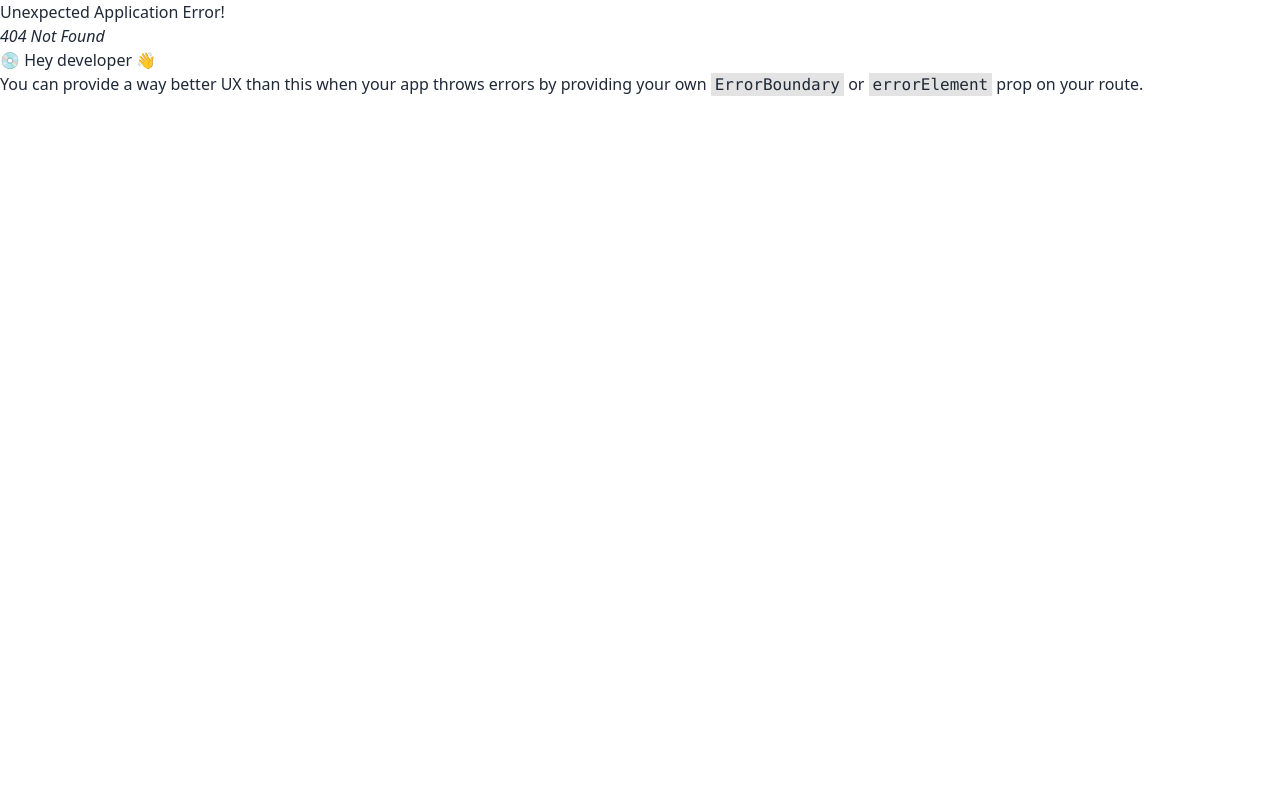
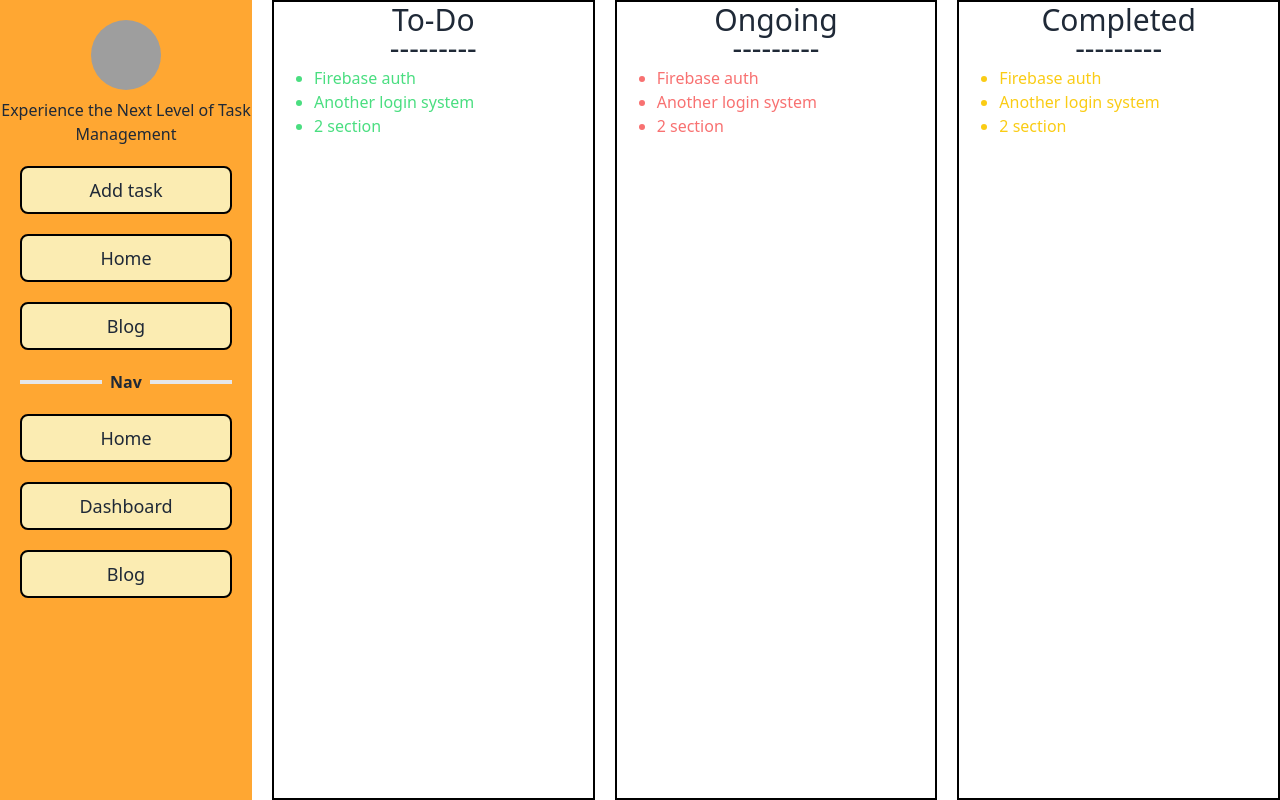
Before and after one commit to taiatulislam/organizer-client, a React (Vite) app: page /dashboard in a window 1280 px wide. Before the commit this address had no page. Built offline with nearby package versions, Linux system fonts and the light colour scheme; grey boxes are pictures that could not be loaded.

Commit message:
dashboard partially added

```diff
--- a/src/assets/layout/Main.jsx
+++ b/src/assets/layout/Main.jsx
@@ -1,14 +1,10 @@
 import { Outlet } from "react-router-dom";
-import Navbar from "../../sharedComponent/Navbar";
 
 const Main = () => {
     return (
         <div>
-            <Navbar></Navbar>
-            <div className="max-w-7xl mx-auto">
-                <Outlet></Outlet>
-            </div>
-        </div>
+            <Outlet></Outlet>
+        </div >
     );
 };
 
--- /dev/null
+++ b/src/pages/Dashboard/Dashboard.jsx
@@ -0,0 +1,82 @@
+import { Link } from "react-router-dom";
+
+const Dashboard = () => {
+    return (
+        <div>
+            <div className="flex gap-5">
+                <div className="w-1/5 h-screen sticky bg-[#FFA732]">
+                    <div className="mt-5 grid">
+                        <img src="https://i.ibb.co/Y7M1SwN/logo.png" alt="logo" className="w-[70px] h-[70px] rounded-full mx-auto" />
+                        <p className="text-center mt-2">Experience the Next Level of Task Management</p>
+                    </div>
+                    <div className="grid mt-5 gap-5 text-center px-5">
+                        <Link>
+                            <div className="border-2 border-black rounded-lg bg-[#FBECB2]">
+                                <p className="text-lg font-medium py-2">Add task</p>
+                            </div>
+                        </Link>
+                        <div className="border-2 border-black rounded-lg bg-[#FBECB2]">
+                            <p className="text-lg font-medium py-2">Home</p>
+                        </div>
+                        <div className="border-2 border-black rounded-lg bg-[#FBECB2]">
+                            <p className="text-lg font-medium py-2">Blog</p>
+                        </div>
+                    </div>
+                    <div className="flex gap-2 items-center my-5">
+                        <hr className="border-2 w-1/2 ml-5"></hr>
+                        <p className="text-md font-semibold">Nav</p>
+                        <hr className="border-2 w-1/2 mr-5"></hr>
+                    </div>
+                    <div className="grid gap-5 text-center px-5">
+                        <Link to="/">
+                            <div className="border-2 border-black rounded-lg bg-[#FBECB2]">
+                                <p className="text-lg font-medium py-2">Home</p>
+                            </div>
+                        </Link>
+                        <Link to="/dashboard">
+                            <div className="border-2 border-black rounded-lg bg-[#FBECB2]">
+                                <p className="text-lg font-medium py-2">Dashboard</p>
+                            </div>
+                        </Link>
+                        <div className="border-2 border-black rounded-lg bg-[#FBECB2]">
+                            <p className="text-lg font-medium py-2">Blog</p>
+                        </div>
+                    </div>
+                </div>
+                <div className="w-4/5">
+                    <div className="grid grid-cols-3 gap-5">
+                        <div className="h-screen border-2 border-black">
+                            <h2 className="text-3xl text-center">To-Do</h2>
+                            <p className="text-center -mt-2 text-3xl">---------</p>
+                            <ul className="list-disc pl-10">
+                                <li className="text-green-400">Firebase auth</li>
+                                <li className="text-green-400">Another login system</li>
+                                <li className="text-green-400">2 section</li>
+                            </ul>
+                        </div>
+                        <div className="h-screen border-2 border-black">
+                            <h2 className="text-3xl text-center">Ongoing</h2>
+                            <p className="text-center -mt-2 text-3xl">---------</p>
+                            <ul className="list-disc pl-10">
+                                <li className="text-red-400">Firebase auth</li>
+                                <li className="text-red-400">Another login system</li>
+                                <li className="text-red-400">2 section</li>
+                            </ul>
+                        </div>
+                        <div className="h-screen border-2 border-black">
+                            <h2 className="text-3xl text-center">Completed</h2>
+                            <p className="text-center -mt-2 text-3xl">---------</p>
+                            <ul className="list-disc pl-10">
+                                <li className="text-yellow-400">Firebase auth</li>
+                                <li className="text-yellow-400">Another login system</li>
+                                <li className="text-yellow-400">2 section</li>
+                            </ul>
+                        </div>
+                    </div>
+                </div>
+            </div>
+        </div>
+    );
+};
+
+export default Dashboard;
--- a/src/pages/Home/Banner.jsx
+++ b/src/pages/Home/Banner.jsx
@@ -1,3 +1,4 @@
+import { Link } from "react-router-dom";
 
 const Banner = () => {
     return (
@@ -7,7 +8,7 @@ const Banner = () => {
                     <div className="max-w-2xl p-5">
                         <h1 className="mb-5 text-5xl font-bold">Experience the Next Level of Task Management</h1>
                         <p className="mb-5 text-lg pr-[50px] text-justify">Welcome to Organizer, where seamless productivity meets effortless organization. Tired of juggling multiple tasks and deadlines? Our intuitive task management solution is designed to empower you, allowing you to reclaim control of your schedule with unparalleled ease. Streamline your workflow, prioritize tasks efficiently, and witness the transformation of your work life.</p>
-                        <button className="btn btn-primary">Let&apos;s Explore</button>
+                        <Link to="/login" className="btn btn-primary text-md text-white">Let&apos;s Explore</Link>
                     </div>
                 </div>
             </div>
--- a/src/pages/Home/Home.jsx
+++ b/src/pages/Home/Home.jsx
@@ -1,8 +1,10 @@
+import Navbar from "../../sharedComponent/Navbar";
 import Banner from "./Banner";
 
 const Home = () => {
     return (
         <div>
+            <Navbar></Navbar>
             <Banner></Banner>
         </div>
     );
--- a/src/pages/Login/Login.jsx
+++ b/src/pages/Login/Login.jsx
@@ -49,7 +49,7 @@ const Login = () => {
                         <div className="form-control mt-6 px-10">
                             <button className="btn bg-base-400 text-md font-medium normal-case"><BsGoogle></BsGoogle>Google Sign In</button>
                         </div>
-                        <p className='px-10 mt-4 mb-10'>New to the site? <Link to="/signup" className="text-[#ee0978de]">Sign Up</Link></p>
+                        <p className='px-10 mt-4 mb-10'>New to the site? <Link to="/signUp" className="text-[#ee0978de]">Sign Up</Link></p>
                     </div>
                 </div >
             </div >
--- a/src/sharedComponent/Navbar.jsx
+++ b/src/sharedComponent/Navbar.jsx
@@ -5,7 +5,7 @@ const Navbar = () => {
     const links = <>
         <li><NavLink to="/">Home</NavLink></li>
         <li><NavLink to="/about">About</NavLink></li>
-        <li><NavLink to="/contact">Contact</NavLink></li>
+        <li><NavLink to="/dashboard">Dashboard</NavLink></li>
     </>
 
     return (
@@ -34,7 +34,7 @@ const Navbar = () => {
                     </ul>
                 </div>
                 <div className="navbar-end">
-                    <Link to="/login" className="btn">Log In</Link>
+                    <Link to="/signUp" className="btn">Sign Up</Link>
                 </div>
             </div>
         </div>
```
Also changed, not shown: src/main.jsx (+6 -1 lines).
